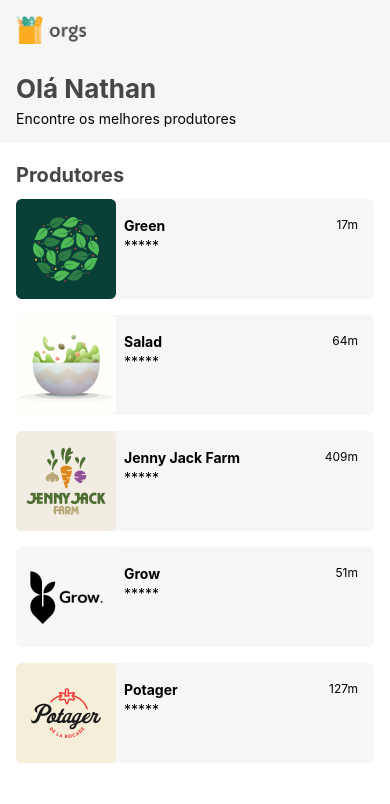
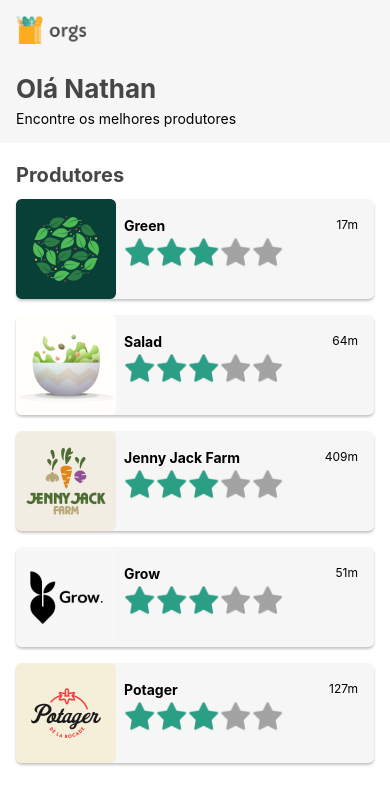
Before and after one commit to rochasantos/react_native-utilizando-e-criando-hooks, a React Native app: screen / in a window 390 px wide. Shown: the top 804 px of the page. Built offline with nearby package versions, Linux system fonts and the light colour scheme.

Commit message:
Atividade 4.2 - Utilizando e criando hooks

```diff
--- /dev/null
+++ b/src/componentes/Estrela.js
@@ -0,0 +1,26 @@
+import React from 'react';
+import {Image, StyleSheet, TouchableOpacity} from 'react-native';
+
+import estrela from '../assets/estrela.png';
+import estrelaCinza from '../assets/estrelaCinza.png';
+
+const getImagem = preenchida => (preenchida ? estrela : estrelaCinza);
+
+const Estrela = ({onPress, desabilitada, preenchida, grande, key}) => {
+  const estilos = estilosFuncao(grande);
+  return (
+    <TouchableOpacity key={key} onPress={onPress} disabled={desabilitada}>
+      <Image source={getImagem(preenchida)} style={estilos.estrela} />
+    </TouchableOpacity>
+  );
+};
+
+const estilosFuncao = grande =>
+  StyleSheet.create({
+    estrela: {
+      width: grande ? 32 : 12,
+      height: grande ? 32 : 12,
+    },
+  });
+
+export default Estrela;
--- /dev/null
+++ b/src/componentes/Estrelas.js
@@ -0,0 +1,44 @@
+import React, {useState} from 'react';
+import {View, StyleSheet} from 'react-native';
+
+import Estrela from './Estrela.js';
+
+const Estrelas = ({
+  quantidade: quantidadeAntiga,
+  editavel = true,
+  grande = false,
+}) => {
+  const [quantidade, setQuantidade] = useState(quantidadeAntiga);
+
+  const RenderEstrelas = () => {
+    const estrelas = [];
+
+    for (let i = 0; i < 5; i++) {
+      estrelas.push(
+        <Estrela
+          key={i}
+          onPress={() => setQuantidade(i + 1)}
+          desabilitada={editavel}
+          preenchida={i < quantidade}
+          grande={!editavel}
+        />,
+      );
+    }
+
+    return estrelas;
+  };
+
+  return (
+    <View style={estilos.container}>
+      <RenderEstrelas />
+    </View>
+  );
+};
+
+const estilos = StyleSheet.create({
+  container: {
+    flexDirection: 'row',
+  },
+});
+
+export default Estrelas;
--- /dev/null
+++ b/src/hooks/useProdutores.js
@@ -0,0 +1,17 @@
+import {useState, useEffect} from 'react';
+
+import {carregaProdutores} from '../servicos/carregaDados';
+
+export default function useProdutores() {
+  const [titulo, setTitulo] = useState('');
+  const [lista, setLista] = useState([]);
+
+  useEffect(() => {
+    console.log('chamando useProdutores');
+    const produtores = carregaProdutores();
+    setTitulo(produtores.titulo);
+    setLista(produtores.lista);
+  }, []);
+
+  return [titulo, lista];
+}
--- a/src/telas/Home/componentes/Produtor.js
+++ b/src/telas/Home/componentes/Produtor.js
@@ -1,20 +1,30 @@
-import React from 'react';
-import {View, StyleSheet, Image, Text} from 'react-native';
+import React, {useState} from 'react';
+import {View, StyleSheet, Image, Text, TouchableOpacity} from 'react-native';
 
-// import { Container } from './styles';
+import Estrelas from '../../../componentes/Estrelas.js';
 
 const Produtor = ({nome, imagem, distancia, estrelas}) => {
+  const [selecionado, setSelecionado] = useState(false);
+
   return (
-    <View style={estilos.cartao}>
+    <TouchableOpacity
+      style={estilos.cartao}
+      onPress={() => {
+        setSelecionado(!selecionado);
+      }}>
       <Image accessibilityLabel="logo" source={imagem} style={imagem} />
       <View style={estilos.informacoes}>
         <View>
           <Text style={estilos.nome}>{nome}</Text>
-          <Text>*****</Text>
+          <Estrelas
+            quantidade={3}
+            editavel={selecionado}
+            grande={selecionado}
+          />
         </View>
         <Text style={estilos.distancia}>{distancia}</Text>
       </View>
-    </View>
+    </TouchableOpacity>
   );
 };
 
@@ -25,6 +35,13 @@ const estilos = StyleSheet.create({
     marginHorizontal: 16,
     borderRadius: 6,
     flexDirection: 'row',
+    // android
+    elevation: 4,
+    // ios
+    shadowColor: '#000',
+    shadowOffset: {width: 0, height: 2},
+    shadowOpacity: 0.23,
+    shadowRadius: 2.62,
   },
   imagem: {
     width: 48,
--- a/src/telas/Home/componentes/Produtores.js
+++ b/src/telas/Home/componentes/Produtores.js
@@ -1,28 +1,31 @@
 import React, {useEffect, useState} from 'react';
-import {View, Text, FlatList, StyleSheet} from 'react-native';
+import {Text, FlatList, StyleSheet} from 'react-native';
+
+import useProdutores from '../../../hooks/useProdutores.js';
 
 import Topo from './Topo.js';
 import Produtor from './Produtor.js';
 
-import {carregaProdutores} from '../../../servicos/carregaDados.js';
+//import {carregaProdutores} from '../../../servicos/carregaDados.js';
 
 export default function Produtores() {
-  const [produtores, setProdutores] = useState([]);
-  const [titulo, setTitulo] = useState('');
+  const [titulo, lista] = useProdutores();
+  //const [produtores, setProdutores] = useState([]);
+  //const [titulo, setTitulo] = useState('');
 
-  useEffect(() => {
-    const {lista} = carregaProdutores();
-    setProdutores(lista);
-  }, []);
+  //  useEffect(() => {
+  //    const {lista} = carregaProdutores();
+  //    setProdutores(lista);
+  //  }, []);
 
-  useEffect(() => {
-    const {titulo} = carregaProdutores();
-    setTitulo(titulo);
-  }, []);
+  //  useEffect(() => {
+  //    const {titulo} = carregaProdutores();
+  //    setTitulo(titulo);
+  //  }, []);
 
   return (
     <FlatList
-      data={produtores}
+      data={lista}
       keyExtractor={({nome}) => nome}
       ListHeaderComponent={() => (
         <>
```
Also changed, not shown: 2 other files (tests, documents, lock files or other folders).
